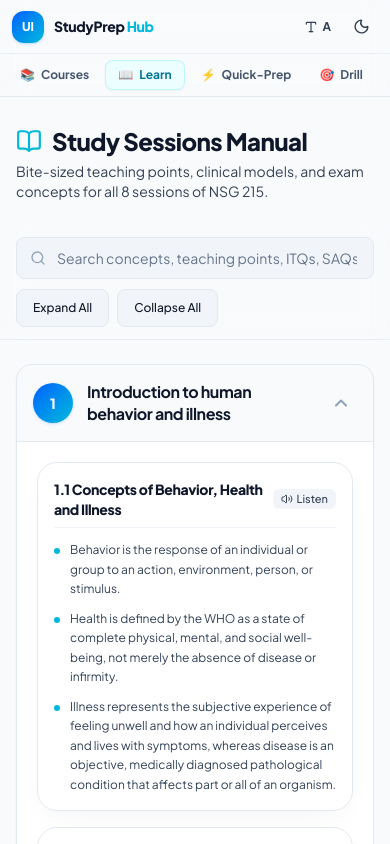
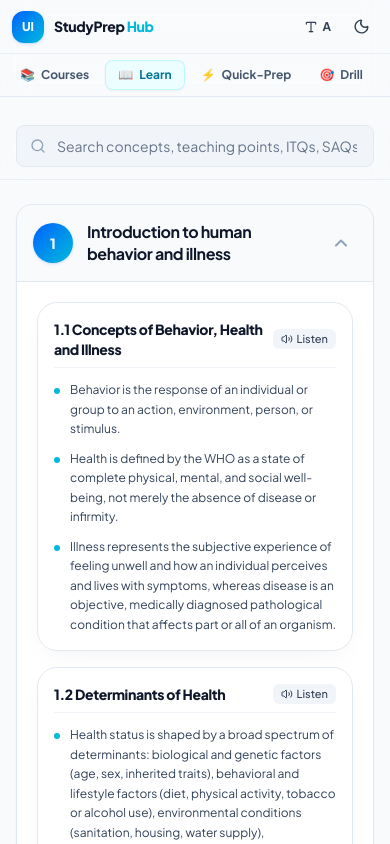
Before and after one commit to zenitech007/study-prep, a React (Vite) app in the folder nsg215-app/: page /learn in a window 390 px wide. Shown: the top 844 px of the page. Built offline with nearby package versions, Linux system fonts and the light colour scheme.

Commit message:
refactor(learn): optimize mobile view by removing page title, subtitle, and expand/collapse buttons

```diff
--- a/nsg215-app/src/pages/LearnPage.tsx
+++ b/nsg215-app/src/pages/LearnPage.tsx
@@ -3,7 +3,6 @@ import {
   Search,
   ChevronDown,
   ChevronUp,
-  BookOpen,
   Lightbulb,
   List,
   CheckCircle2,
@@ -39,14 +38,6 @@ export default function LearnPage() {
       }
       return next;
     });
-  };
-
-  const expandAll = () => {
-    setExpandedSessions(new Set(studySessions.map((s) => s.sessionNumber)));
-  };
-
-  const collapseAll = () => {
-    setExpandedSessions(new Set());
   };
 
   // Filter sessions by search query
@@ -86,48 +77,31 @@ export default function LearnPage() {
 
   return (
     <div className="space-y-6 animate-fade-in pb-10">
-      {/* Page Title & Intro */}
-      <div className="pt-1">
-        <h1 className="text-2xl sm:text-3xl font-black text-main flex items-center gap-2.5">
-          <BookOpen size={26} className="text-cyan-500 dark:text-cyan-400" />
-          <span>Study Sessions Manual</span>
-        </h1>
-        <p className="text-sm sm:text-base text-sub mt-1 max-w-2xl font-normal">
-          Bite-sized teaching points, clinical models, and exam concepts for all 8 sessions of NSG 215.
-        </p>
-      </div>
-
       {/* Elevated Sticky Search Bar */}
-      <div className="sticky top-[3.75rem] md:top-[4.25rem] z-30 bg-app/90 backdrop-blur-md py-3 -mx-4 px-4 sm:mx-0 sm:px-0 border-b border-slate-200/60 dark:border-slate-800/80 transition-all">
-        <div className="flex flex-col gap-2.5 sm:flex-row sm:items-center">
-          <div className="relative flex-1">
+      <div className="sticky top-[3.75rem] md:top-[4.25rem] z-30 bg-app/90 backdrop-blur-md pt-1 sm:pt-2 pb-3 -mx-4 px-4 sm:mx-0 sm:px-0 border-b border-slate-200/60 dark:border-slate-800/80 transition-all">
+        <div className="relative w-full">
           <Search
             size={16}
             className="absolute left-3.5 top-1/2 -translate-y-1/2 text-slate-400 dark:text-slate-500"
           />
           <input
             type="text"
-              className="search-input w-full pl-9 pr-4 py-2 text-sm rounded-xl"
+            className="search-input w-full pl-9 pr-9 py-2.5 text-sm rounded-xl"
             placeholder="Search concepts, teaching points, ITQs, SAQs..."
             value={searchQuery}
             onChange={(e) => setSearchQuery(e.target.value)}
             aria-label="Search study content"
           />
-          </div>
-          <div className="flex items-center gap-2 shrink-0">
+          {searchQuery && (
             <button
-              onClick={expandAll}
-              className="btn btn-secondary text-xs px-3 py-2 rounded-xl font-bold"
+              type="button"
+              onClick={() => setSearchQuery('')}
+              className="absolute right-3 top-1/2 -translate-y-1/2 p-1 text-slate-400 hover:text-slate-600 dark:hover:text-slate-200 transition-colors"
+              aria-label="Clear search"
             >
-              Expand All
+              <X size={16} />
             </button>
-            <button
-              onClick={collapseAll}
-              className="btn btn-secondary text-xs px-3 py-2 rounded-xl font-bold"
-            >
-              Collapse All
-            </button>
-          </div>
+          )}
         </div>
       </div>
 
```
Lines whose indentation alone changed are shown as unchanged.
